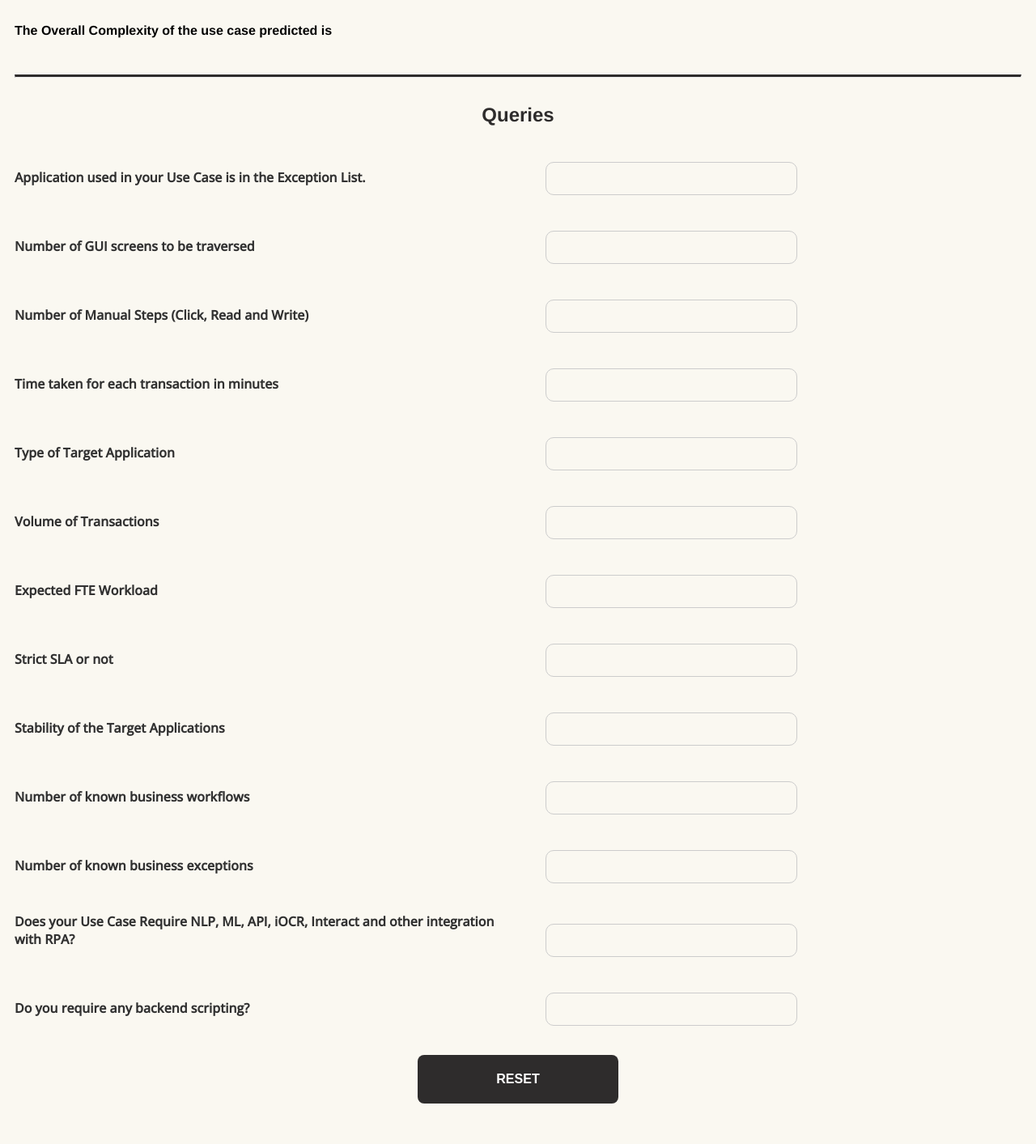
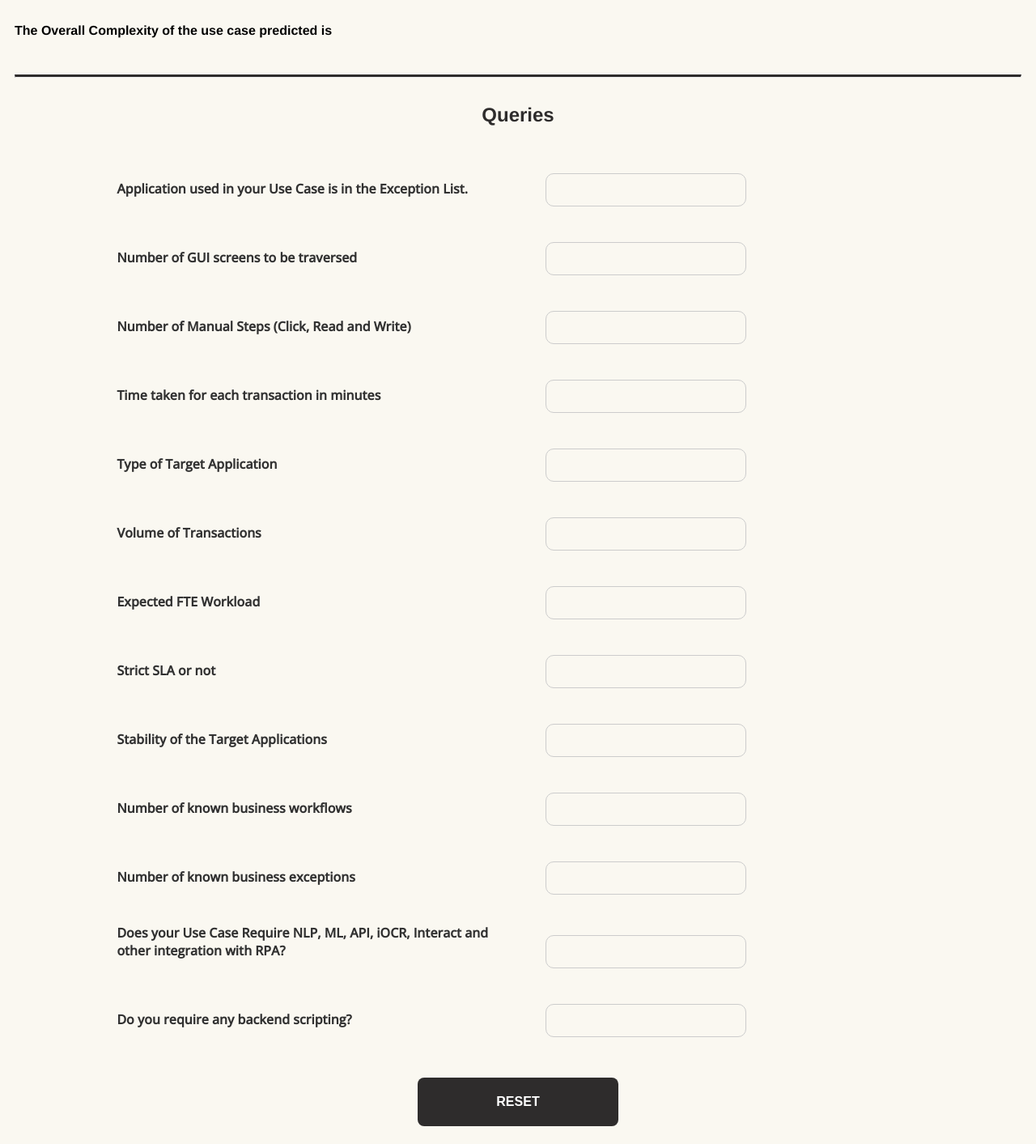
Before and after one commit to vaishnavpuram27/ComplexityAssessment, a Flask app: template templates/predict.html in a window 1280 px wide. Shown: the part 448-1861 px from the top of the page at 81% size. Before the commit the page ends 1811 px from the top, so only its background shows below. Run offline with Flask 2, Linux system fonts and the light colour scheme; the template is opened without the code that fills it, so the values that code supplies are empty.

Commit message:
centered the queries field on predict page

```diff
--- a/templates/predict.html
+++ b/templates/predict.html
@@ -77,7 +77,8 @@
     }
     .queries{
       width: 80%;
-      margin: auto;
+    margin: auto;
+
   }
   .submitButton{
     display: flex;
@@ -155,6 +156,7 @@
   </div>
 
 <form class="px-5 p-3" action="predict" method="post">
+  <div class="queries">
 
   <div class="mb-3 p-1">
     <label for="labelName1" class="form-label">
@@ -224,9 +226,11 @@
     <input  name="q13" type="text" class="form-control" id="labelName13" aria-describedby="labelName13" value="{{ val[12]}}" readonly>
   </div>
 
+
 </div>
 
 </form>
+
 
 
 
```
